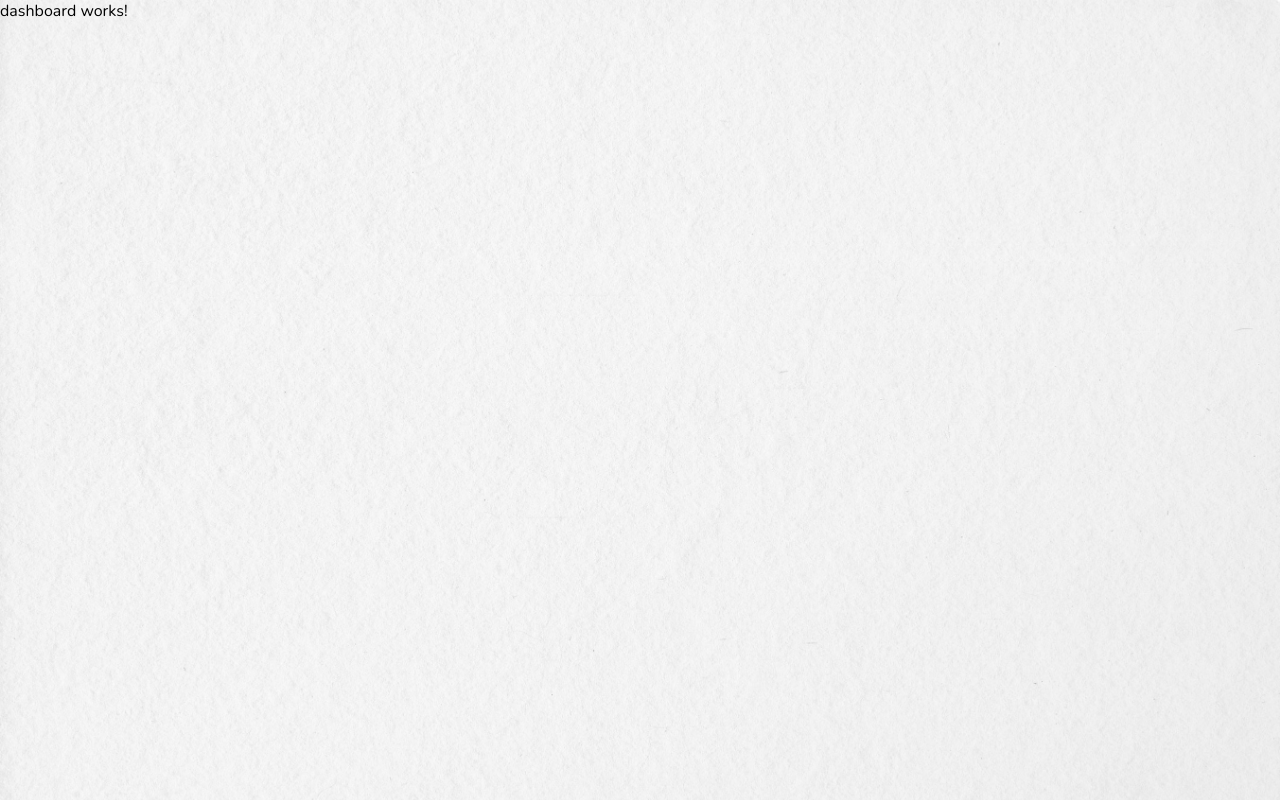
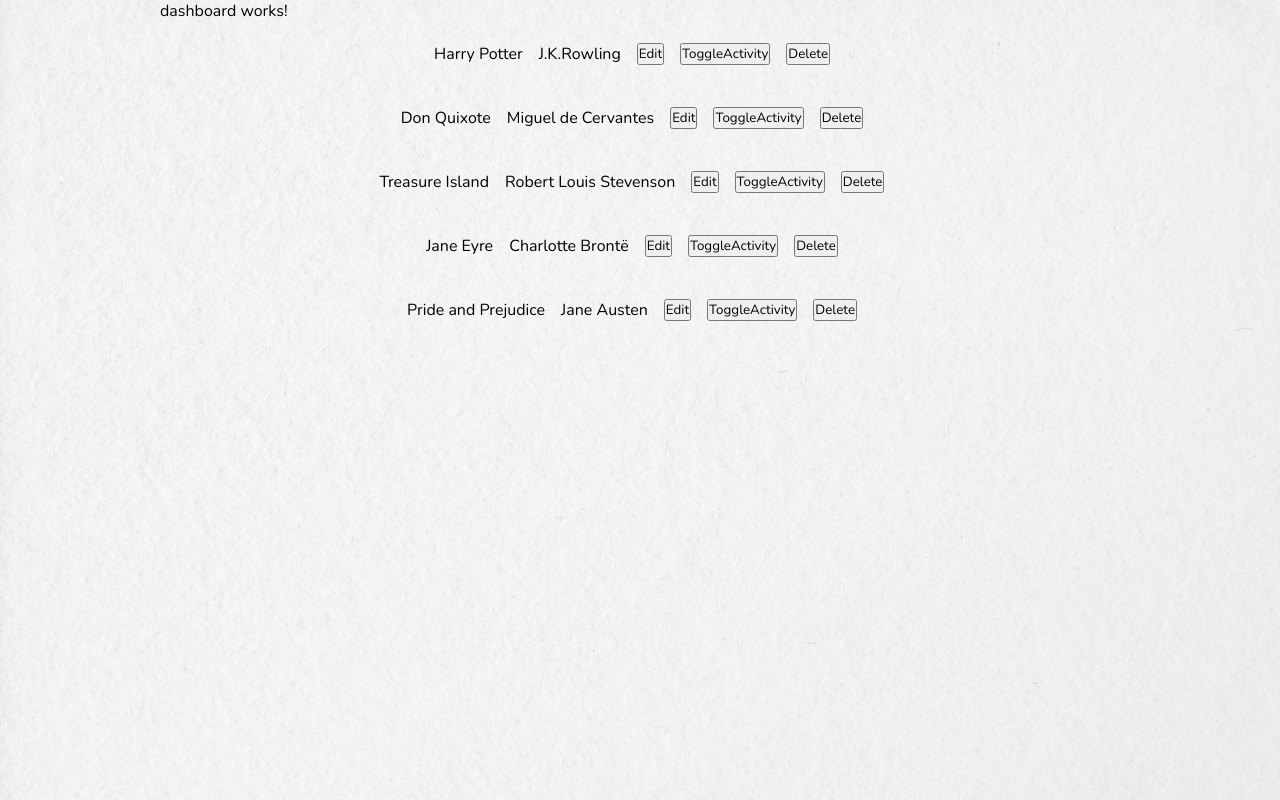
Before and after one commit to yurii-tsymbala/Book-List, an Angular app: page / in a window 1280 px wide. Built offline with nearby package versions, Linux system fonts and the light colour scheme; data requests are answered from the project's data file.

Commit message:
Configure basic ui for Dashboard

```diff
--- a/src/app/app.module.ts
+++ b/src/app/app.module.ts
@@ -6,12 +6,14 @@ import { AppRoutingModule } from './app-routing.module';
 import { AppComponent } from './components/app/app.component';
 import { DashboardComponent } from './components/dashboard/dashboard.component';
 import { AddBookComponent } from './components/add-book/add-book.component';
+import { BookComponent } from './components/book/book.component';
 
 @NgModule({
   declarations: [
     AppComponent,
     DashboardComponent,
-    AddBookComponent
+    AddBookComponent,
+    BookComponent
   ],
   imports: [
     BrowserModule,
--- a/src/app/components/add-book/add-book.component.ts
+++ b/src/app/components/add-book/add-book.component.ts
@@ -1,7 +1,7 @@
 import { Component } from '@angular/core';
 
 @Component({
-  selector: 'app-add-book',
+  selector: 'add-book',
   templateUrl: './add-book.component.html',
   styleUrls: ['./add-book.component.scss']
 })
--- a/src/app/components/app/app.component.scss
+++ b/src/app/components/app/app.component.scss
@@ -0,0 +1,6 @@
+:host {
+    display: flex;
+    flex-direction: column;
+    align-items: center;
+    justify-content: center;
+}
--- /dev/null
+++ b/src/app/components/book/book.component.html
@@ -0,0 +1,7 @@
+<div class="alignment">{{ book.title }}</div>
+<div class="alignment">{{ book.author }}</div>
+<div class="buttonWrapper">
+  <button class="alignment">Edit</button>
+  <button class="alignment">ToggleActivity</button>
+  <button class="alignment">Delete</button>
+</div>
--- /dev/null
+++ b/src/app/components/book/book.component.scss
@@ -0,0 +1,18 @@
+:host {
+  display: flex;
+  flex-direction: row;
+  align-items: center;
+  justify-content: center;
+  width: 60rem;
+  height: 4rem;
+}
+
+.alignment {
+    margin-right: 1rem;
+}
+
+.buttonWrapper {
+    display: flex;
+    align-items: center;
+    justify-content: center;
+}
--- /dev/null
+++ b/src/app/components/book/book.component.ts
@@ -0,0 +1,32 @@
+import {
+  Component,
+  EventEmitter,
+  HostListener,
+  Input,
+  Output,
+} from '@angular/core';
+import { Book } from 'src/app/shared/classes/Book';
+
+@Component({
+  selector: 'book',
+  templateUrl: './book.component.html',
+  styleUrls: ['./book.component.scss'],
+})
+export class BookComponent {
+  @Input() book!: Book;
+  @Output() editBook = new EventEmitter<Number>();
+  @Output() toggleStatusBook = new EventEmitter<Number>();
+  @Output() deleteBook = new EventEmitter<Number>();
+
+  editAction(): void {
+    this.editBook.emit(this.book.id);
+  }
+
+  toggleStatusAction(): void {
+    this.toggleStatusBook.emit(this.book.id);
+  }
+
+  deleteAction(): void {
+    this.deleteBook.emit(this.book.id);
+  }
+}
--- a/src/app/components/dashboard/dashboard.component.html
+++ b/src/app/components/dashboard/dashboard.component.html
@@ -1 +1,8 @@
 <p>dashboard works!</p>
+<book
+  *ngFor="let book of books$ | async"
+  [book]="book"
+  (editAction)="editBook()"
+  (toggleStatusAction)="toggleStatusBook()"
+  (deleteAction)="deleteBook()"
+></book>
--- a/src/app/components/dashboard/dashboard.component.ts
+++ b/src/app/components/dashboard/dashboard.component.ts
@@ -1,10 +1,30 @@
-import { Component } from '@angular/core';
+import { Component, OnInit } from '@angular/core';
+import { Observable, take } from 'rxjs';
+import { Book } from 'src/app/shared/classes/Book';
+import { BookService } from 'src/app/shared/services/book.service';
 
 @Component({
-  selector: 'app-dashboard',
+  selector: 'dashboard',
   templateUrl: './dashboard.component.html',
-  styleUrls: ['./dashboard.component.scss']
+  styleUrls: ['./dashboard.component.scss'],
 })
-export class DashboardComponent {
+export class DashboardComponent implements OnInit {
+  protected books$!: Observable<Book[]>;
 
+  constructor(private bookService: BookService) {}
+
+  ngOnInit(): void {
+    this.observeDishes();
+  }
+
+  private observeDishes(): void {
+    this.bookService.getBooks().pipe(take(1)).subscribe();
+    this.books$ = this.bookService.updatedBooks$;
+  }
+
+  editBook() {}
+
+  toggleStatusBook() {}
+
+  deleteBook() {}
 }
```
